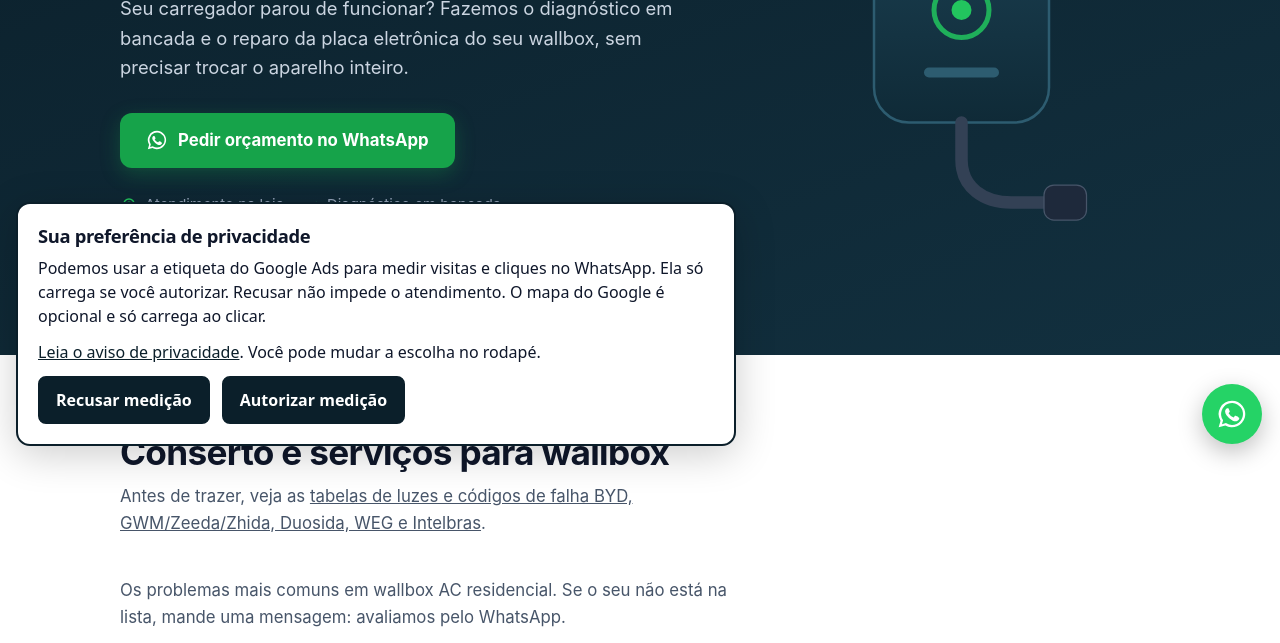
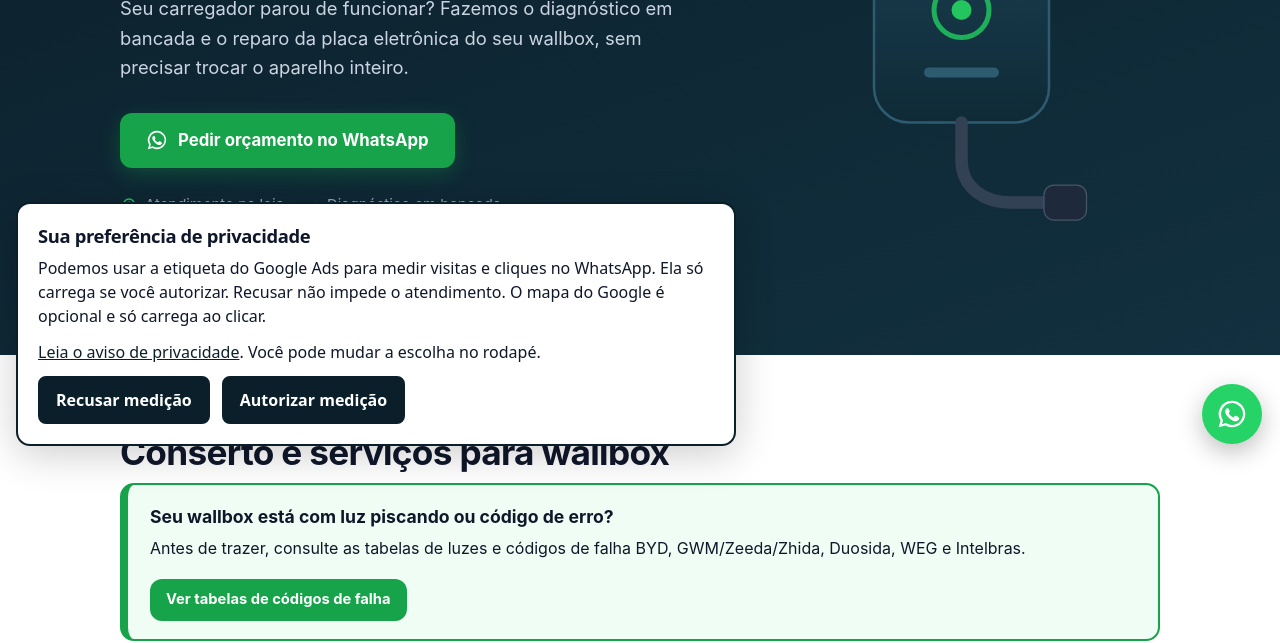
Before and after one commit to eletronicar/eletronicar-site, a plain HTML site: page index.html in a window 1280 px wide. Shown: the part 338-981 px from the top of the page. Drawn offline with Linux system fonts and the light colour scheme.

Commit message:
Destaca o aviso das tabelas de códigos de falha

```diff
--- a/index.html
+++ b/index.html
@@ -48,6 +48,7 @@ section{padding:76px 0}
 section.alt{background:var(--soft)}
 h2{font-size:clamp(1.6rem,3vw,2.2rem);letter-spacing:-.02em;margin:0 0 10px;line-height:1.2}
 .sub{color:var(--muted);margin:0 0 40px;max-width:640px;font-size:1.05rem}
+.aviso{display:flex;align-items:center;justify-content:space-between;gap:18px;flex-wrap:wrap;background:#f0fdf4;border:2px solid var(--green);border-left-width:8px;border-radius:14px;padding:18px 22px;margin:0 0 28px}.aviso b{display:block;font-size:1.1rem;margin-bottom:4px}.aviso span{color:var(--ink)}.aviso .btn{white-space:nowrap}
 .grid3{display:grid;grid-template-columns:repeat(auto-fit,minmax(220px,1fr));gap:22px}
 .card{background:#fff;border:1px solid var(--line);border-radius:16px;padding:28px;transition:box-shadow .2s,transform .2s}
 .card:hover{box-shadow:0 12px 30px rgba(15,23,42,.08);transform:translateY(-2px)}
@@ -139,7 +140,7 @@ footer p{margin:0;max-width:620px}
 
 <section id="defeitos"><div class="wrap">
  <h2>Conserto e serviços para wallbox</h2>
- <p class="sub">Antes de trazer, veja as <a href="/wallbox-nao-liga/">tabelas de luzes e códigos de falha BYD, GWM/Zeeda/Zhida, Duosida, WEG e Intelbras</a>.</p>
+ <div class="aviso"><div><b>Seu wallbox está com luz piscando ou código de erro?</b><span>Antes de trazer, consulte as tabelas de luzes e códigos de falha BYD, GWM/Zeeda/Zhida, Duosida, WEG e Intelbras.</span></div><a class="btn sm" href="/wallbox-nao-liga/">Ver tabelas de códigos de falha</a></div>
  <p class="sub">Os problemas mais comuns em wallbox AC residencial. Se o seu não está na lista, mande uma mensagem: avaliamos pelo WhatsApp.</p>
  <div class="grid3">
   <div class="card" id="cartao"><div class="ico"><svg><use href="#ok"/></svg></div><h3>Perdeu o cartão do wallbox?</h3><p>Reconfiguramos o acesso do seu wallbox para carregar sem o cartão RFID, em modelos compatíveis e somente a pedido do proprietário, após avaliação na bancada. Envie uma foto da etiqueta pelo WhatsApp.</p></div>
```
